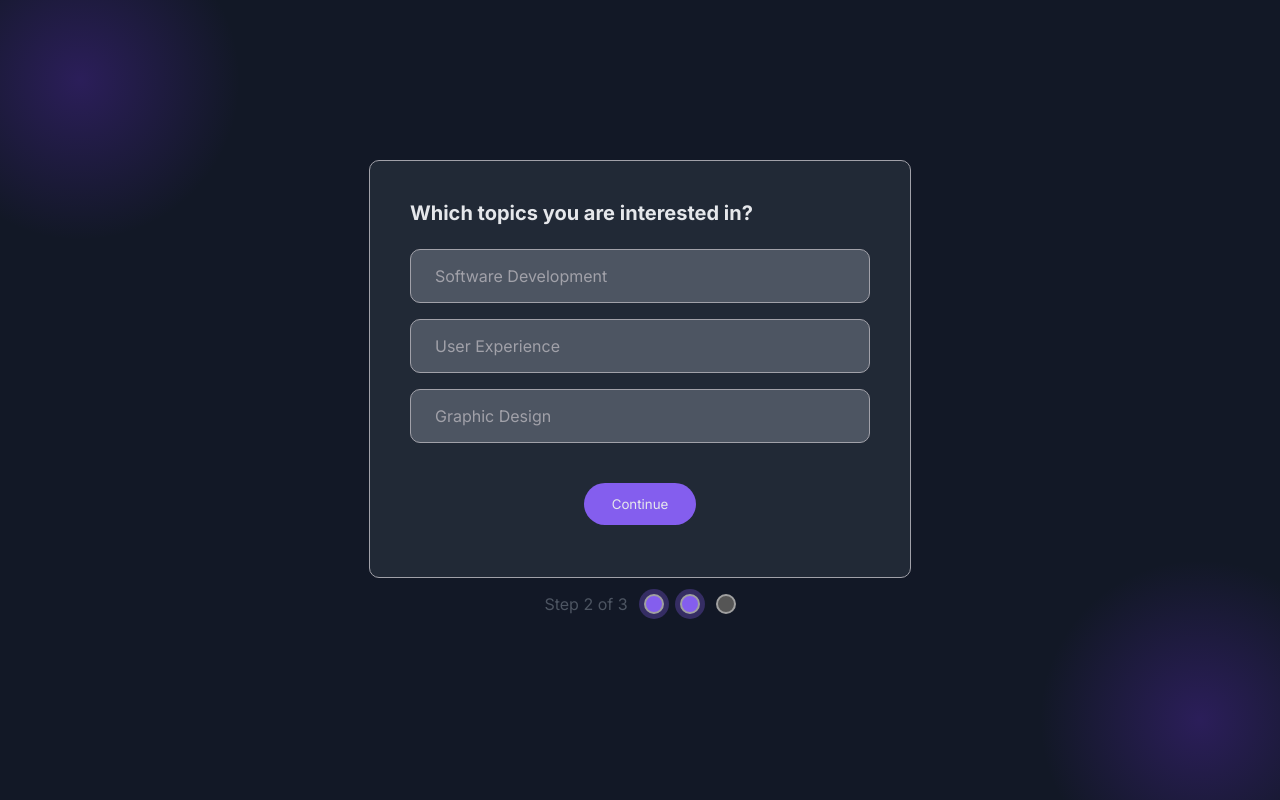
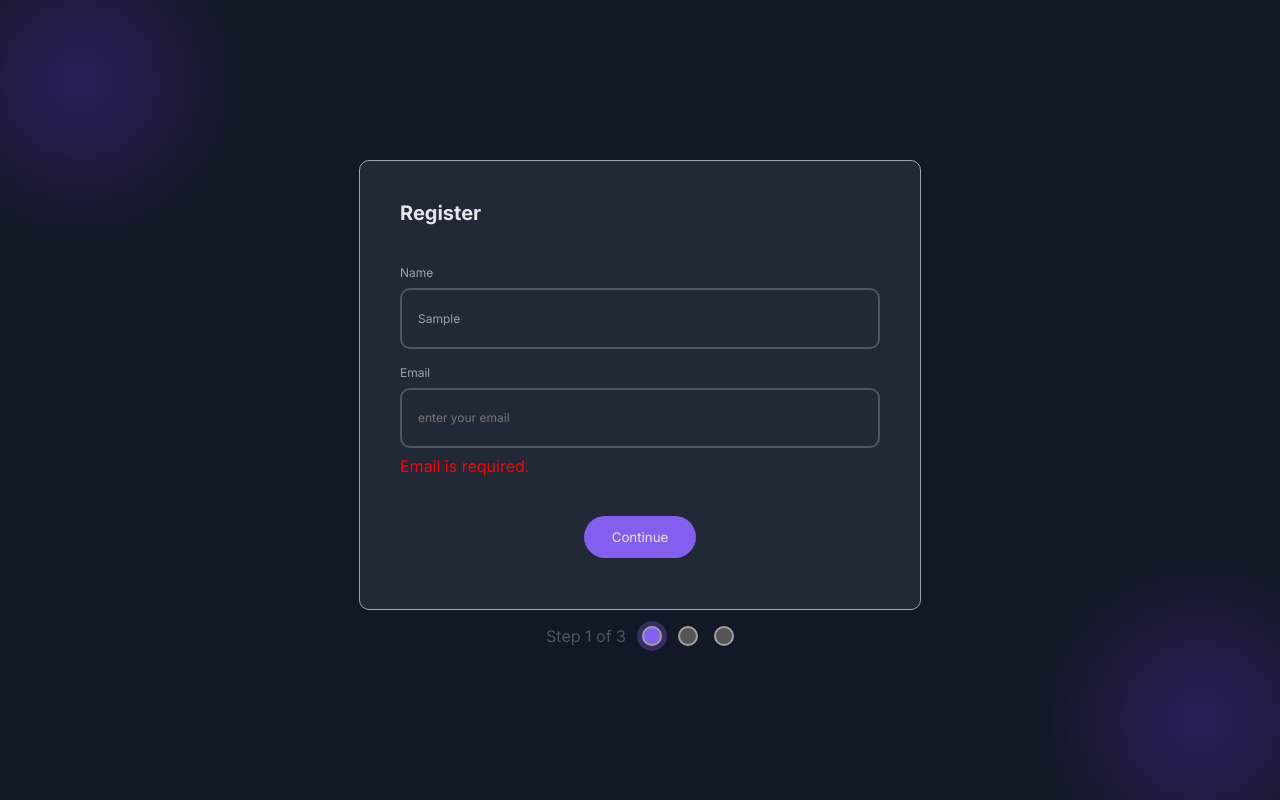
Before and after one commit to datnt700/register-page-react, a React (Vite) app: page / in a window 1280 px wide. Both pictures are taken after typing "Sample", "name@example.com" into the empty fields and a click on the button "Continue". Built offline with nearby package versions, Linux system fonts and the light colour scheme.

Commit message:
structure file

```diff
--- a/src/App.jsx
+++ b/src/App.jsx
@@ -12,8 +12,9 @@ function App() {
   const [activeResult, setActiveResult] = useState(false);
   const [circle2, setCircle2] = useState(false);
   const [circle3, setCircle3] = useState(false);
-  const [name, setName] = useState('');
-  const [email, setEmail] = useState('');
+
+  const [field, setField] = useState({ name: '', email: '' });
+  const [errors, setErrors] = useState({ name: '', email: '' });
   const [count, setCount] = useState(1);
   const [topics, setTopics] = useState([
     { id: 'sd', value: 'Software Development', checked: false },
@@ -22,9 +23,11 @@ function App() {
   ]);
   const [error, setError] = useState('');
   const handleName = (e) => {
-    const { value } = e.target;
-
-    setName(e.target.value);
+    const { name, value } = e.target;
+    setField((prevField) => ({
+      ...prevField,
+      [name]: value,
+    }));
   };
 
   const isEmailValid = (email) => {
@@ -33,31 +36,37 @@ function App() {
   };
 
   const handleEmail = (e) => {
-    const { value } = e.target;
-    setEmail(e.target.value);
+    const { email, value } = e.target;
+    setField((prevField) => ({
+      ...prevField,
+      [email]: value,
+    }));
   };
 
   const handleRegister = (event) => {
     event.preventDefault();
 
     let hasError = false;
-    let errorMessage = '';
-    if (!name.trim()) {
-      errorMessage += 'Name is required.';
+
+    const errorMessage = { name: '', email: '' };
+    if (!field.name) {
+      errorMessage.name = 'Name is required.';
       hasError = true;
     }
-    if (!email.trim()) {
-      errorMessage += 'Email is required.';
+    if (!field.email) {
+      errorMessage.email = 'Email is required.';
       hasError = true;
-    } else if (!isEmailValid(email)) {
-      errorMessage += 'Invalid email format.';
+    } else if (!isEmailValid(field.email)) {
+      errorMessage.email = 'Invalid email format.';
       hasError = true;
     }
-
+    console.log('ero', errorMessage);
     if (hasError) {
-      setError(errorMessage.trim());
+      setError(errorMessage);
       return;
     }
+
+    // Các cập nhật trạng thái khác
     setActiveRegister((s) => !s);
     setActiveTopic((s) => !s);
     setCount(count + 1);
@@ -97,32 +106,30 @@ function App() {
             <Label id="nameInput" label={'Name'} className={''} />
             <TextInput
               type="text"
-              value={name}
+              value={field.name}
               placeholder="enter your name"
               label="Name"
               id="nameInput"
               onChange={handleName}
               className="form-control"
+              name="name"
+              error={error.name}
             />
           </div>
           <div className="form-group">
             <Label id="nameInput" label={'Email'} className={''} />
             <TextInput
               type="email"
-              value={email}
+              value={field.email}
               placeholder="enter your email"
               label="Email"
               id="emailInput"
               onChange={handleEmail}
               className="form-control"
+              name="email"
+              error={error.email}
             />
           </div>
-
-          {error && (
-            <p className="error-message" style={{ color: 'red' }}>
-              {error}
-            </p>
-          )}
           <Button
             onClick={handleRegister}
             className="btn registration"
@@ -140,6 +147,7 @@ function App() {
               value={topic.value}
               label={topic.value}
               id={topic.id}
+              key={topic.id}
               onChange={handleInput}
               checked={topic.checked}
               classLabel={`topic-label ${topic.checked ? 'checked' : ''}`}
@@ -155,8 +163,8 @@ function App() {
         <div className="summary">
           <h3 className="title sous">Summary</h3>
           <div className="info-sum">
-            <p className="nameSum">{name}</p>
-            <p className="emailSum">{email}</p>
+            <p className="nameSum">{field.name}</p>
+            <p className="emailSum">{field.email}</p>
             <p className="topic-sum">Topics:</p>
             <ul className="item-list">
               {topics
--- a/src/app.scss
+++ b/src/app.scss
@@ -51,8 +51,8 @@ h3 {
 }
 
 .form {
-  width: 280px;
-  height: 22rem;
+  width: 480px;
+  height: 23rem;
   margin: 10rem auto 0;
   padding: 2.5rem;
   border: 0.5px solid #a1a1a9;
@@ -99,11 +99,6 @@ h3 {
       outline: none;
       font-size: 0.75rem;
     }
-  }
-  .error-message {
-    position: absolute;
-    bottom: 90px;
-    left: 0;
   }
 }
 
@@ -213,11 +208,6 @@ input[type='checkbox'] {
 }
 
 @media screen and (min-width: 640px) {
-  .form {
-    width: 460px;
-    height: 21rem;
-  }
-
   .blur-2 {
     width: 20rem;
   }
--- a/src/components/CheckBoxInput.jsx
+++ b/src/components/CheckBoxInput.jsx
@@ -8,7 +8,7 @@ const CheckBoxInput = ({
   classInput,
 }) => {
   return (
-    <label key={id} for={id} className={classLabel}>
+    <label key={id} htmlFor={id} className={classLabel}>
       <input
         type="checkbox"
         id={id}
--- a/src/components/TextInput.jsx
+++ b/src/components/TextInput.jsx
@@ -7,17 +7,22 @@ const TextInput = ({
   id,
   onChange,
   className,
+  error,
 }) => {
   return (
+    <>
       <input
         type={type}
         id={id}
-      value={name}
+        value={value}
         placeholder={placeholder}
         onChange={onChange}
         className={className}
+        name={name}
         required
       />
+      {error && <p style={{ color: 'red' }}>{error}</p>}
+    </>
   );
 };
 
```
Lines whose indentation alone changed are shown as unchanged.
